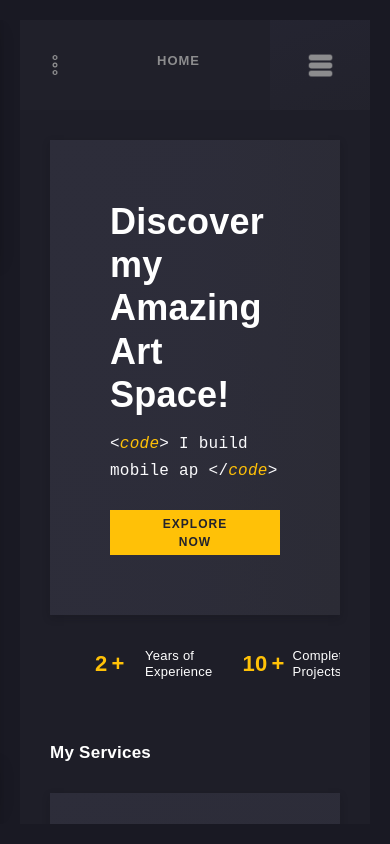
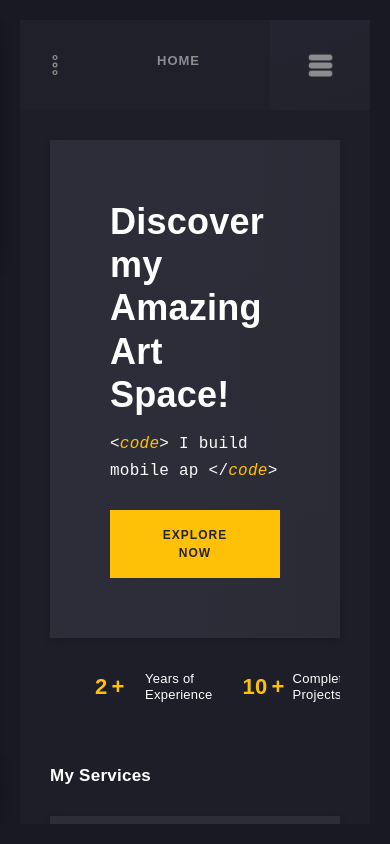
Before and after one commit to varadsalokhe99/portfolio-website, an Angular app: page / in a window 390 px wide. Built offline with nearby package versions, Linux system fonts and the light colour scheme.

Commit message:
adding content in intro css

```diff
--- a/src/app/components/intro/intro.component.css
+++ b/src/app/components/intro/intro.component.css
@@ -98,7 +98,6 @@
 }
 
 .btn-primary {
-  letter-spacing: 1.5px;
   font-weight: 600;
   display: inline-flex;
   justify-content: center;
@@ -106,11 +105,10 @@
   text-transform: uppercase;
   letter-spacing: 1px;
   border-radius: 0;
-  /* transition: 0.4s ease-in-out; */
-  border: none;
+  transition: 0.2s ease-in-out;
   height: 45px;
   font-size: 12px;
-  padding: 0 35px;
+  padding: 15px 35px;
   background-color: #ffc107;
   border: #ffc107 solid 1px;
   color: #23232d !important;
@@ -120,6 +118,14 @@
   background-color: #23232d;
   border-color: #ffc107;
   color: #ffc107 !important;
+  border-radius: 5px;
+}
+
+@media (max-width: 768px){
+  .btn-primary{
+    height: auto;
+    flex-wrap: wrap;
+  }
 }
 
 .intro-img {
```
